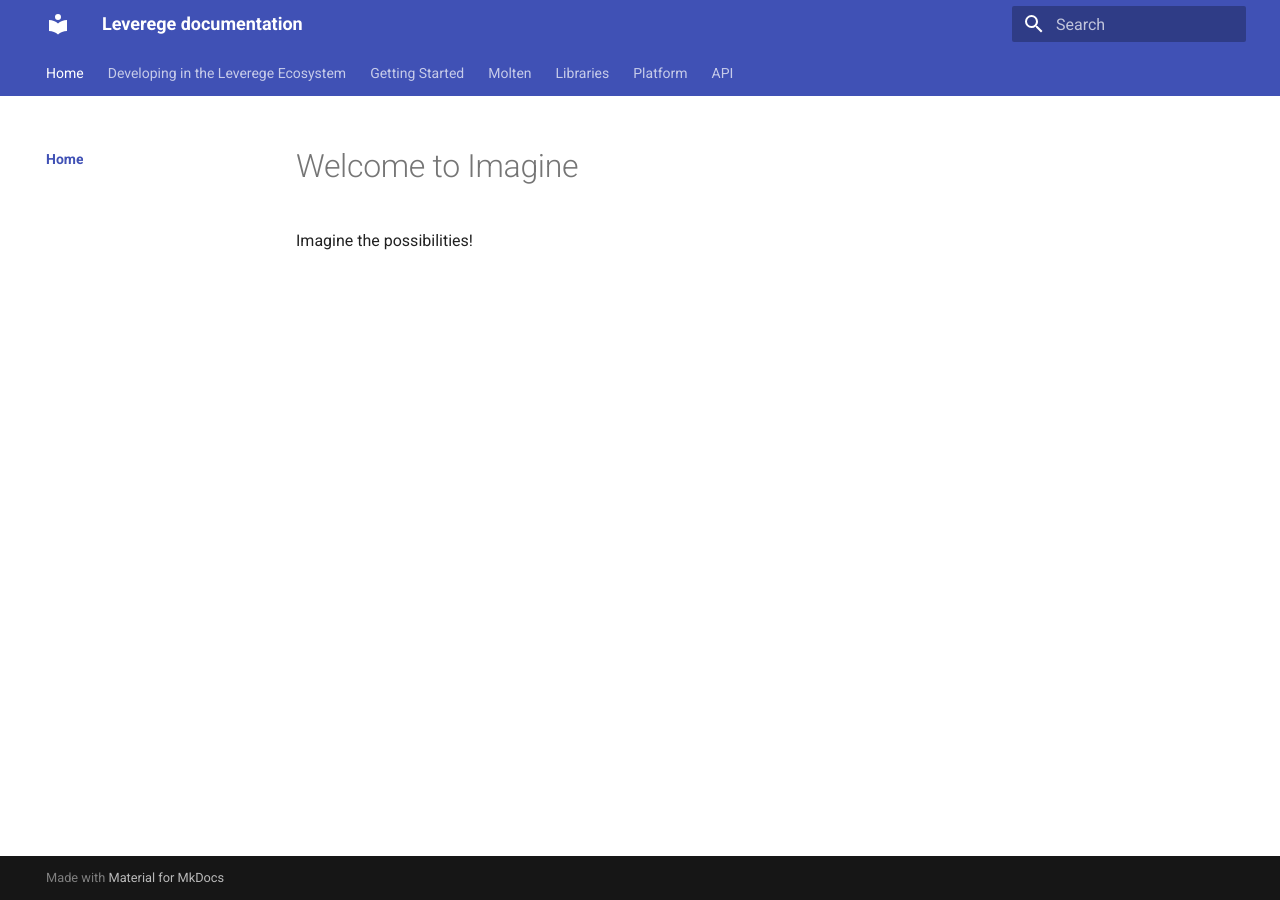
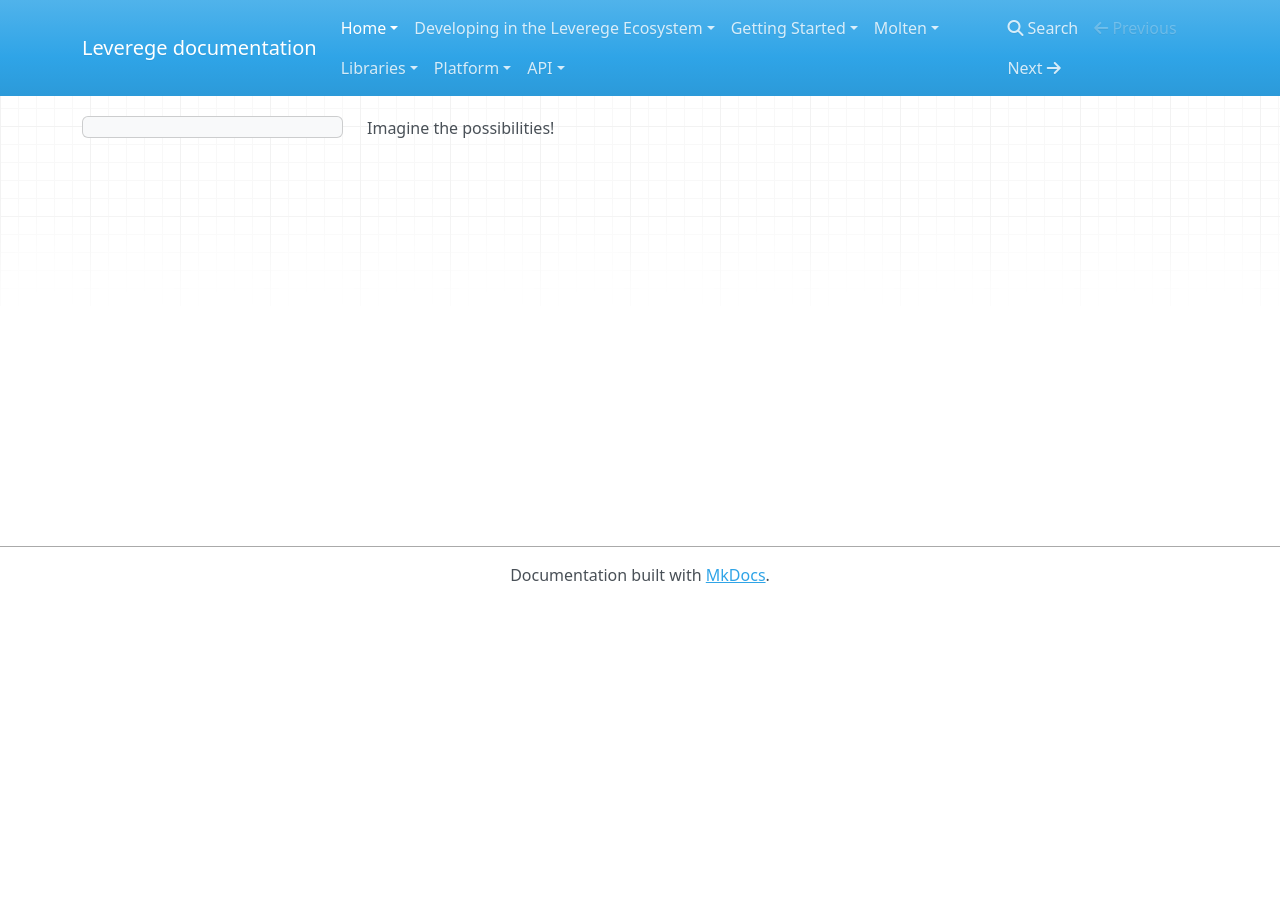
Before and after one commit to nickthenewbie1/mkdocsrtdtest, an MkDocs documentation site: the page built from docs/index.md, in a window 1280 px wide. Built offline with MkDocs 1.6.1, drawn with Linux system fonts in a browser that asks for light colours; nearby versions of some CDN libraries; the version menu is left out; part of the change alters nothing that is shown.

Commit message:
Update mkdocs.yml

```diff
--- a/mkdocs.yml
+++ b/mkdocs.yml
@@ -1,7 +1,7 @@
 site_name: Leverege documentation
 theme:
-  name: material
-  custom_dir: overrides
+ # name: material
+ # custom_dir: overrides
   features:
     - navigation.tabs
     - navigation.top
```
